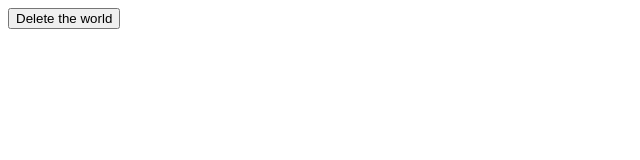
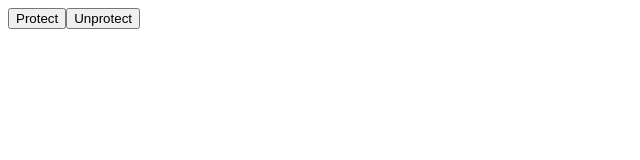
Before and after one commit to giant-hj/hooks, a React (Create React App) app: page / in a window 1280 px wide. Shown: the top 160 px of the page, without its empty margins (0-640 px from the left). Built offline with nearby package versions, Linux system fonts and the light colour scheme.

Commit message:
#2.3 usePreventLeave

```diff
--- a/src/index.js
+++ b/src/index.js
@@ -5,9 +5,21 @@ import useTabs from "./useTabs";
 import useTitle from "./useTitle";
 import useClick from "./useClick";
 import useConfirm from "./useConfirm";
+import usePreventLeave from "./usePreventLeave";
 
 import "./styles.css";
 
+const App = () => {
+  const [enablePrevent, disablePrevent] = usePreventLeave();
+  return (
+    <div className="App">
+      <button onClick={enablePrevent}>Protect</button>
+      <button onClick={disablePrevent}>Unprotect</button>
+    </div>
+  )
+}
+
+/*
 const App = () => {
   const deleteWorld = () =>  console.log("Delete the world");
   const abort = () => console.log("Aborted");
@@ -18,6 +30,7 @@ const App = () => {
     </div>
   )
 }
+*/
 
 /*
 const App = () => {
--- /dev/null
+++ b/src/usePreventLeave.js
@@ -0,0 +1,11 @@
+const usePreventLeave = () => {
+    const listener = (event) => {
+        event.preventDefault();
+        event.returnValue = "";
+    }
+    const enablePrevent = () => window.addEventListener("beforeunload", listener);
+    const disablePrevent = () => window.removeEventListener("beforeunload", listener);
+    return [enablePrevent, disablePrevent];
+}
+
+export default usePreventLeave;
```
